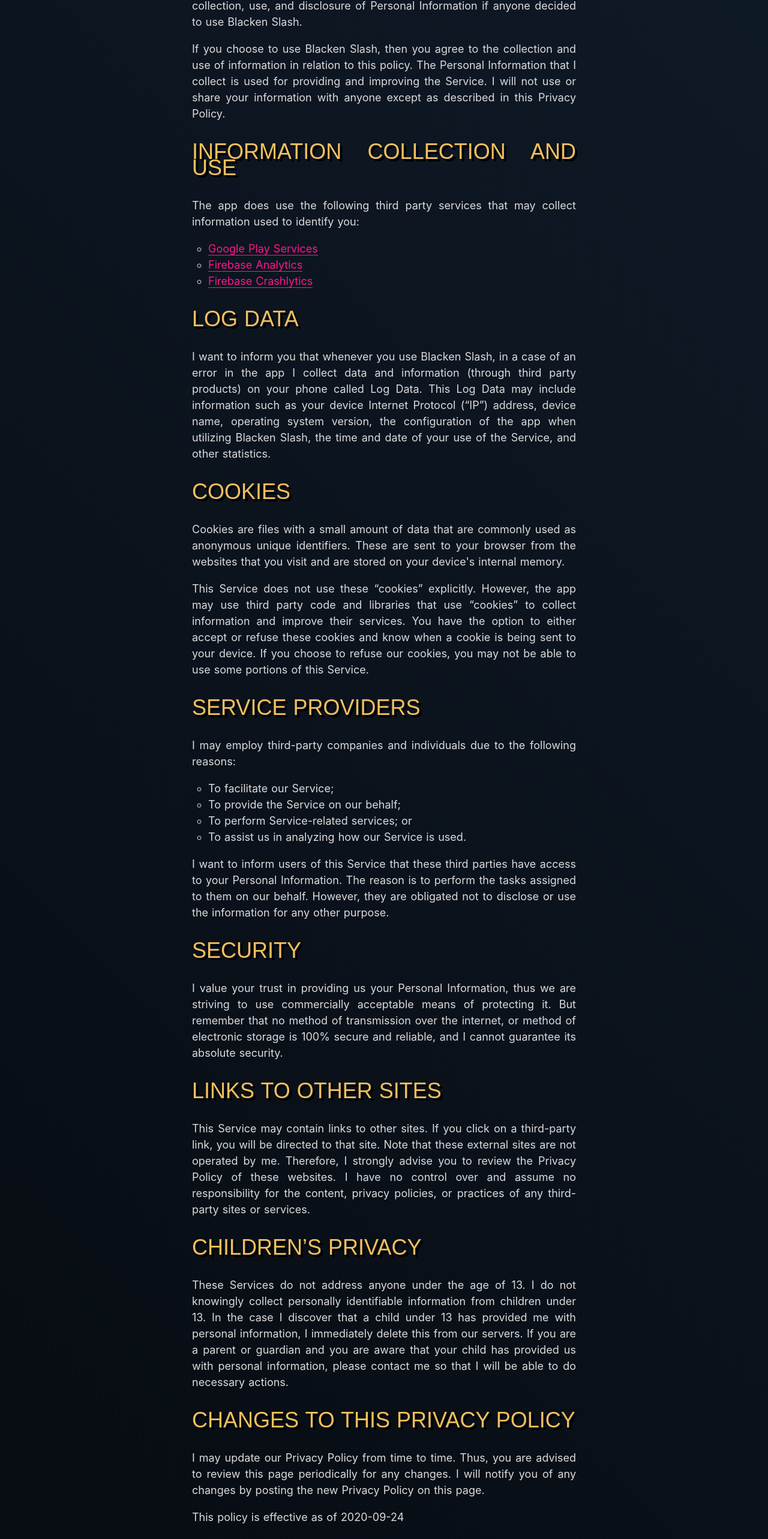
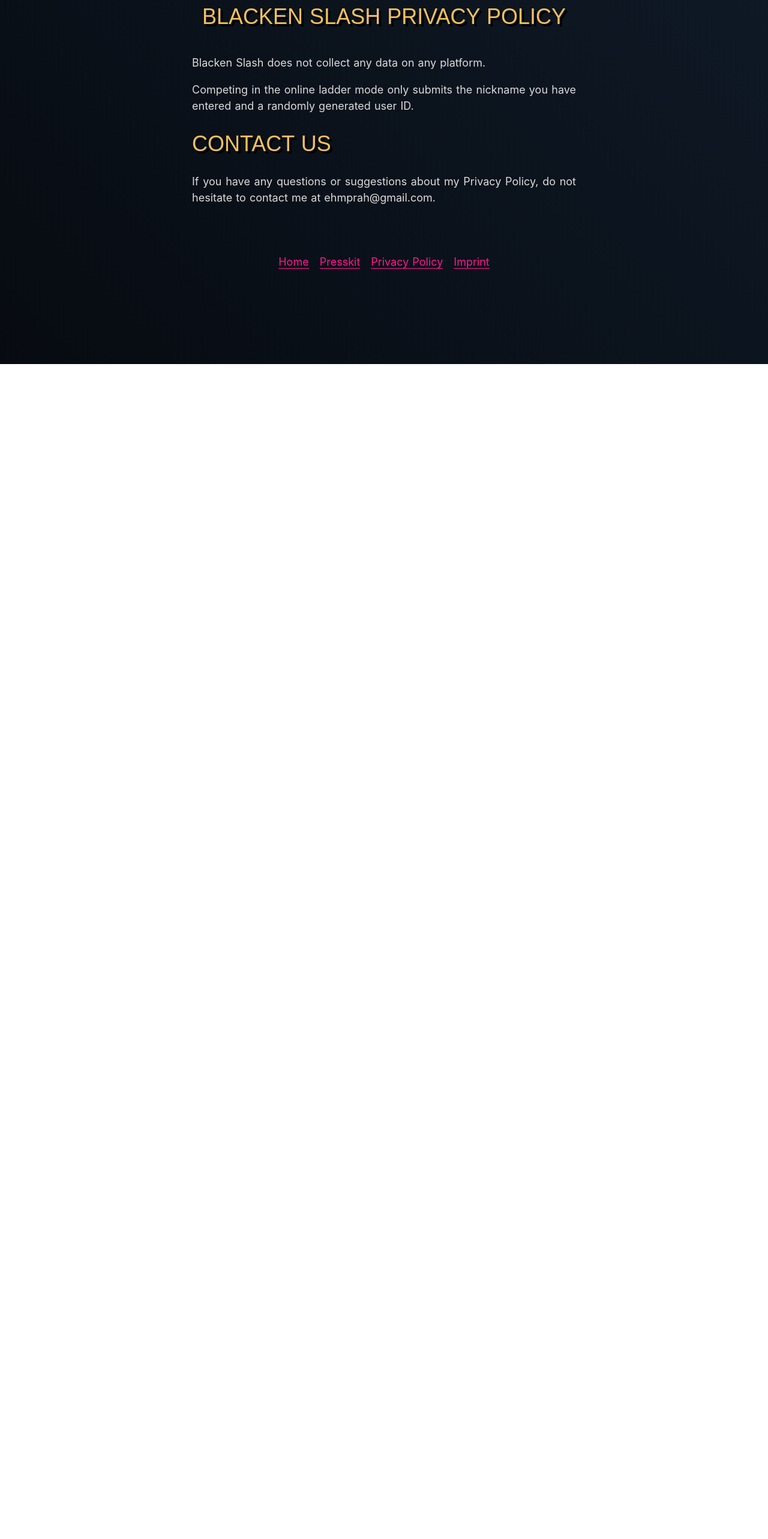
Before and after one commit to ehmprah/blacken-slash-website, a Nuxt app: page /privacy-policy in a window 1280 px wide. Shown: the part 193-2759 px from the top of the page at 60% size. After the commit the page ends 800 px from the top, so only its background shows below. Built offline with nearby package versions, Linux system fonts and the light colour scheme; a web font is replaced by a local one.

Commit message:
Update privacy policy

```diff
--- a/pages/privacy-policy.vue
+++ b/pages/privacy-policy.vue
@@ -5,139 +5,12 @@
 
       <div class="text">
         <p>
-          This page is used to inform visitors regarding my policies with the
-          collection, use, and disclosure of Personal Information if anyone
-          decided to use Blacken Slash.
-        </p>
-
-        <p>
-          If you choose to use Blacken Slash, then you agree to the collection
-          and use of information in relation to this policy. The Personal
-          Information that I collect is used for providing and improving the
-          Service. I will not use or share your information with anyone except
-          as described in this Privacy Policy.
-        </p>
-
-        <h2>Information Collection and Use</h2>
-
-        <p>
-          The app does use the following third party services that may collect
-          information used to identify you:
-        </p>
-
-        <ul class="list">
-          <li>
-            <a
-              href="https://www.google.com/policies/privacy/"
-              target="_blank"
-              rel="noopener noreferrer"
-              >Google Play Services</a
-            >
-          </li>
-          <li>
-            <a
-              href="https://firebase.google.com/terms/analytics"
-              target="_blank"
-              rel="noopener noreferrer"
-              >Firebase Analytics</a
-            >
-          </li>
-          <li>
-            <a
-              href="https://firebase.google.com/terms/crashlytics"
-              target="_blank"
-              rel="noopener noreferrer"
-              >Firebase Crashlytics</a
-            >
-          </li>
-        </ul>
-
-        <h2>Log Data</h2>
-        <p>
-          I want to inform you that whenever you use Blacken Slash, in a case of
-          an error in the app I collect data and information (through third
-          party products) on your phone called Log Data. This Log Data may
-          include information such as your device Internet Protocol (“IP”)
-          address, device name, operating system version, the configuration of
-          the app when utilizing Blacken Slash, the time and date of your use of
-          the Service, and other statistics.
-        </p>
-
-        <h2>Cookies</h2>
-        <p>
-          Cookies are files with a small amount of data that are commonly used
-          as anonymous unique identifiers. These are sent to your browser from
-          the websites that you visit and are stored on your device's internal
-          memory.
+          Blacken Slash does not collect any data on any platform.
         </p>
         <p>
-          This Service does not use these “cookies” explicitly. However, the app
-          may use third party code and libraries that use “cookies” to collect
-          information and improve their services. You have the option to either
-          accept or refuse these cookies and know when a cookie is being sent to
-          your device. If you choose to refuse our cookies, you may not be able
-          to use some portions of this Service.
+          Competing in the online ladder mode only submits the nickname you have
+          entered and a randomly generated user ID.
         </p>
-
-        <h2>Service Providers</h2>
-        <p>
-          I may employ third-party companies and individuals due to the
-          following reasons:
-        </p>
-
-        <ul class="list">
-          <li>To facilitate our Service;</li>
-          <li>To provide the Service on our behalf;</li>
-          <li>To perform Service-related services; or</li>
-          <li>To assist us in analyzing how our Service is used.</li>
-        </ul>
-
-        <p>
-          I want to inform users of this Service that these third parties have
-          access to your Personal Information. The reason is to perform the
-          tasks assigned to them on our behalf. However, they are obligated not
-          to disclose or use the information for any other purpose.
-        </p>
-
-        <h2>Security</h2>
-        <p>
-          I value your trust in providing us your Personal Information, thus we
-          are striving to use commercially acceptable means of protecting it.
-          But remember that no method of transmission over the internet, or
-          method of electronic storage is 100% secure and reliable, and I cannot
-          guarantee its absolute security.
-        </p>
-
-        <h2>Links to Other Sites</h2>
-        <p>
-          This Service may contain links to other sites. If you click on a
-          third-party link, you will be directed to that site. Note that these
-          external sites are not operated by me. Therefore, I strongly advise
-          you to review the Privacy Policy of these websites. I have no control
-          over and assume no responsibility for the content, privacy policies,
-          or practices of any third-party sites or services.
-        </p>
-
-        <h2>Children’s Privacy</h2>
-        <p>
-          These Services do not address anyone under the age of 13. I do not
-          knowingly collect personally identifiable information from children
-          under 13. In the case I discover that a child under 13 has provided me
-          with personal information, I immediately delete this from our servers.
-          If you are a parent or guardian and you are aware that your child has
-          provided us with personal information, please contact me so that I
-          will be able to do necessary actions.
-        </p>
-
-        <h2>Changes to This Privacy Policy</h2>
-        <p>
-          I may update our Privacy Policy from time to time. Thus, you are
-          advised to review this page periodically for any changes. I will
-          notify you of any changes by posting the new Privacy Policy on this
-          page.
-        </p>
-        <p>This policy is effective as of 2020-09-24</p>
-
         <h2>Contact Us</h2>
         <p>
           If you have any questions or suggestions about my Privacy Policy, do
```
